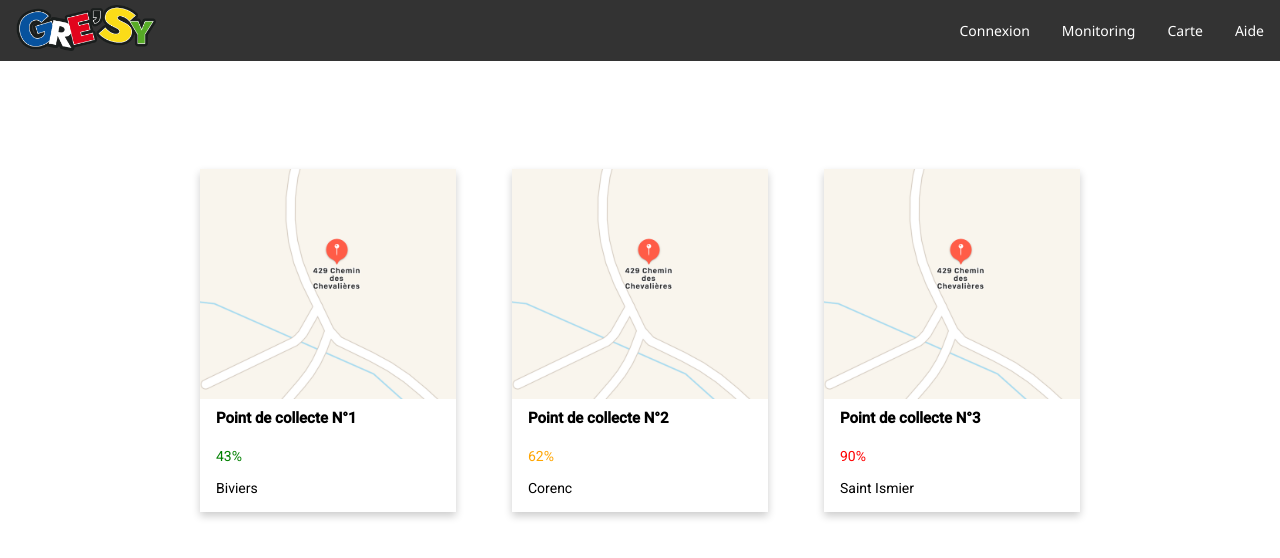
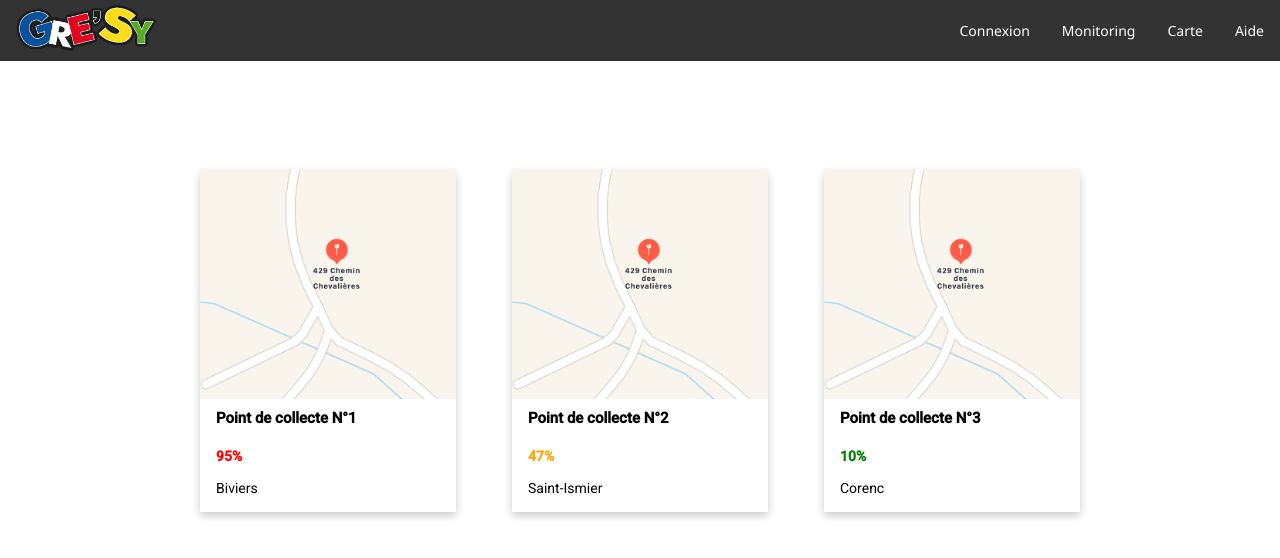
Before and after one commit to pouchanfrederic/ProjetOpenInnovation, an Angular app: page / in a window 1280 px wide. Shown: the top 558 px of the page. Built offline with nearby package versions, Linux system fonts and the light colour scheme.

Commit message:
Ajout de classes, méthode asynchrone pour récupérer les données, modèle, service, gestion des couleurs pour le taux de remplissage, récupération des données via un fichierjson

```diff
--- a/src/app/app.module.ts
+++ b/src/app/app.module.ts
@@ -6,6 +6,7 @@ import { AppComponent } from './app.component';
 import { BrowserAnimationsModule } from '@angular/platform-browser/animations';
 import { ConnexionComponent } from './connexion/connexion.component';
 import { HomeComponent } from './home/home.component';
+import { HttpClientModule } from '@angular/common/http';
 
 @NgModule({
   declarations: [
@@ -16,7 +17,8 @@ import { HomeComponent } from './home/home.component';
   imports: [
     BrowserModule,
     AppRoutingModule,
-    BrowserAnimationsModule
+    BrowserAnimationsModule,
+    HttpClientModule
   ],
   providers: [],
   bootstrap: [AppComponent]
--- a/src/app/home/home.component.html
+++ b/src/app/home/home.component.html
@@ -1,29 +1,15 @@
 <section id="body">
     <div id="cards-container">
-        <div class="card">
+        <div class="card" *ngFor="let item of chaletsList">
             <img src="assets/images/card-logo.png" alt="Avatar" style="width:100%">
+
             <div class="container">
-                <h4><b>Point de collecte N°1</b></h4>
-                <p style="color: green;">43%</p>
-                <p>Biviers</p>
+                <h4><b>Point de collecte N°{{item.id}}</b></h4>
+                <p [ngClass] = " getClass(item.tauxRemplissage)">{{item.tauxRemplissage}}%</p>
+                <p>{{item.ville}}</p>
             </div>
         </div>
-        <div class="card">
-            <img src="assets/images/card-logo.png" alt="Avatar" style="width:100%">
-            <div class="container">
-                <h4><b>Point de collecte N°2</b></h4>
-                <p style="color: orange;">62%</p>
-                <p>Corenc</p>
-            </div>
-        </div>
-        <div class="card">
-            <img src="assets/images/card-logo.png" alt="Avatar" style="width:100%">
-            <div class="container">
-                <h4><b>Point de collecte N°3</b></h4>
-                <p style="color: red;">90%</p>
-                <p>Saint Ismier</p>
-            </div>
-        </div>
+
     </div>
 
 </section>
--- a/src/app/home/home.component.scss
+++ b/src/app/home/home.component.scss
@@ -0,0 +1,12 @@
+.full{
+    color: red;
+    font-weight: bold;
+}
+.medium{
+    color: orange;
+    font-weight: bold;
+}
+.empty{
+    color: green;
+    font-weight: bold;
+}
--- a/src/app/home/home.component.ts
+++ b/src/app/home/home.component.ts
@@ -1,15 +1,27 @@
 import { Component, OnInit } from '@angular/core';
+import { Chalet } from '../models/chalet';
+import { ChaletsService } from '../services/chalets.service';
 
 @Component({
-  selector: 'app-index',
-  templateUrl: './home.component.html',
-  styleUrls: ['./home.component.scss']
+	selector: 'app-index',
+	templateUrl: './home.component.html',
+	styleUrls: ['./home.component.scss']
 })
 export class HomeComponent implements OnInit {
 
-  constructor() { }
+	public chaletsList : Chalet[];
 
-  ngOnInit(): void {
-  }
+	constructor(private chaletsService: ChaletsService) { }
+
+	ngOnInit(): void {
+		this.chaletsService.getAllChalets().subscribe(data=>{
+			this.chaletsList = data;
+		});
+	}
+
+
+	public getClass(tauxRemplissage: number): string {
+		return tauxRemplissage > 80 ? "full" : (tauxRemplissage > 40 ? "medium" : "empty");
+	}
 
 }
--- /dev/null
+++ b/src/app/models/chalet.ts
@@ -0,0 +1,11 @@
+export class Chalet {
+
+    public id : number;
+    public tauxRemplissage : number;
+    public lat : number;
+    public long : number;
+    public rue : string;
+    public ville : string;
+    public codeP : number;
+    public numero : number;
+}
--- /dev/null
+++ b/src/app/services/chalets.service.ts
@@ -0,0 +1,20 @@
+import { HttpClient } from '@angular/common/http';
+import { Injectable } from '@angular/core';
+import { Observable } from 'rxjs';
+import { Chalet } from '../models/chalet';
+
+@Injectable({
+  providedIn: 'root'
+})
+export class ChaletsService {
+
+  constructor(private http:HttpClient) { }
+
+  private getAllChalets$ = this.http.get<Chalet[]>("assets/data.json");
+
+  public getAllChalets() : Observable<Chalet[]>{
+    return this.getAllChalets$;
+  }
+
+
+}
--- /dev/null
+++ b/src/assets/data.json
@@ -0,0 +1,32 @@
+[
+    {
+        "id": 1,
+        "tauxRemplissage": 95,
+        "lat": 45.23773,
+        "long": 5.8036,
+        "ville": "Biviers",
+        "rue": "Chemin des evequaux",
+        "numero": 123,
+        "codeP": 38330
+    },
+    {
+        "id": 2,
+        "tauxRemplissage": 47,
+        "lat": 58.23773,
+        "long": 12.8036,
+        "ville": "Saint-Ismier",
+        "rue": "Parking Bériot",
+        "numero": 235,
+        "codeP": 38330
+    },
+    {
+        "id": 3,
+        "tauxRemplissage": 10,
+        "lat": 58.23773,
+        "long": 12.8036,
+        "ville": "Corenc",
+        "rue": "Parking Bériot",
+        "numero": 235,
+        "codeP": 38330
+    }
+]
```
Also changed, not shown: 2 other files (tests, documents, lock files or other folders).
